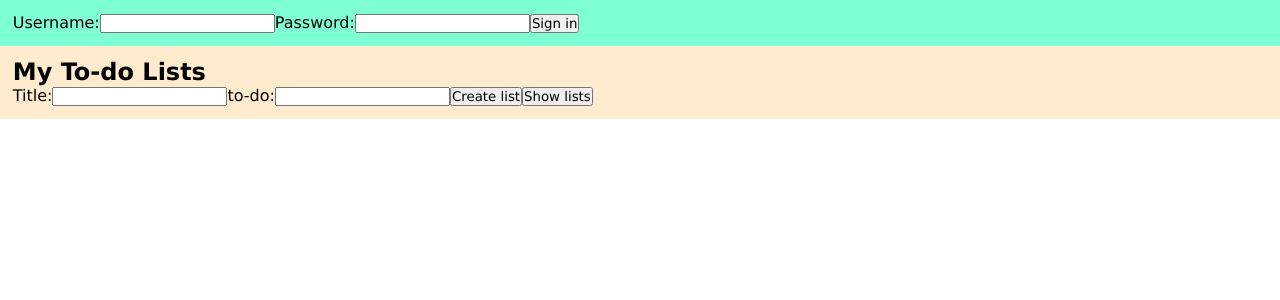
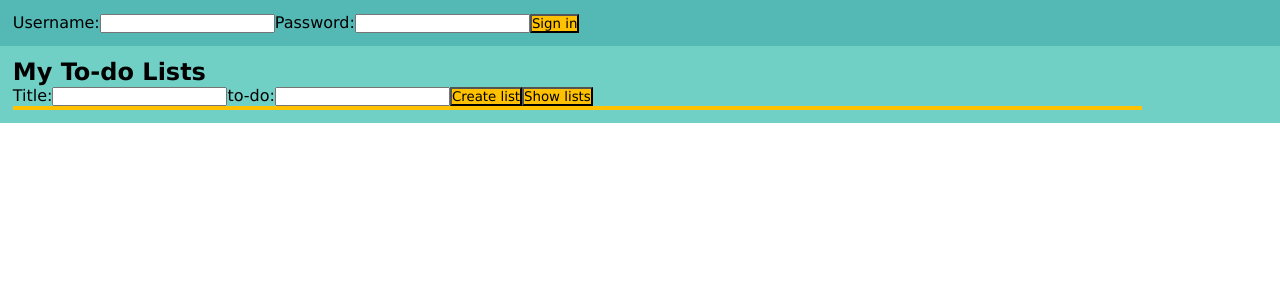
Before and after one commit to LisaSmeke/to-do-lists, a React (Create React App) app in the folder client/: page / in a window 1280 px wide. Shown: the top 300 px of the page. Built offline with nearby package versions, Linux system fonts and the light colour scheme.

Commit message:
Define color palette

```diff
--- a/client/src/App.css
+++ b/client/src/App.css
@@ -5,16 +5,42 @@
   font-family: Verdana, Geneva, Tahoma, sans-serif;
 }
 .App {
+  display: flex;
+  flex-direction: column;
 }
 
 .signIn {
-  background-color: aquamarine;
+  background-color: #54b8b5;
   padding: 1%;
 }
 .createList {
-  background-color: blanchedalmond;
+  background-color: #70d0c6;
   padding: 1%;
+}
+button {
+  background-color: #ffc100;
 }
 button:hover {
   cursor: pointer;
+  background-color: #facb62;
 }
+.myLists {
+  width: 90%;
+  background-color: #fff;
+  border: 2px solid #ffc100;
+  display: flex;
+  flex-direction: row;
+  flex-wrap: wrap;
+  justify-content: center;
+  align-items: flex-start;
+}
+.list {
+  background-color: #fcdaa5;
+  width: 40%;
+  margin: 5px;
+}
+.listTitle {
+  background-color: #facb62;
+  color: #000;
+  font-size: 1rem;
+}
--- a/client/src/App.js
+++ b/client/src/App.js
@@ -16,7 +16,9 @@ function App() {
   };
 
   const getLists = () => {
-    Axios.get('http://localhost:3001/lists').then((response) => console.log(response));
+    Axios.get('http://localhost:3001/lists').then((response) => {
+      setMyLists(response.data);
+    });
   };
 
   return (
@@ -41,6 +43,16 @@ function App() {
         <input type="text" />
         <button onClick={createList}>Create list</button>
         <button onClick={getLists}>Show lists</button>
+        <div className="myLists">
+          {myLists.map((val, key) => {
+            return (
+              <div className="list">
+                <h2 className="listTitle">{val.title}</h2>
+                <p>todo</p>
+              </div>
+            );
+          })}
+        </div>
       </div>
     </div>
   );
```
